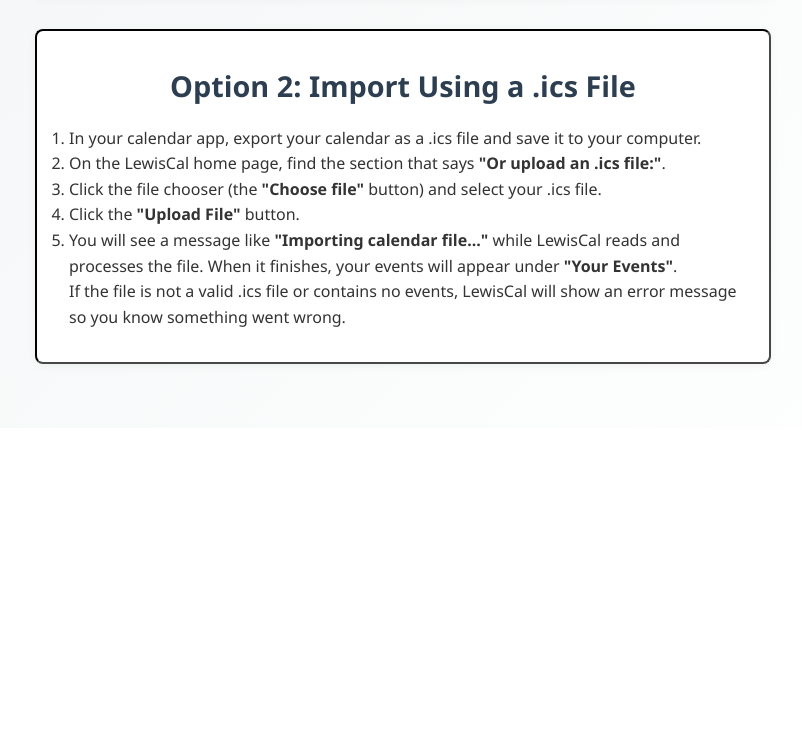
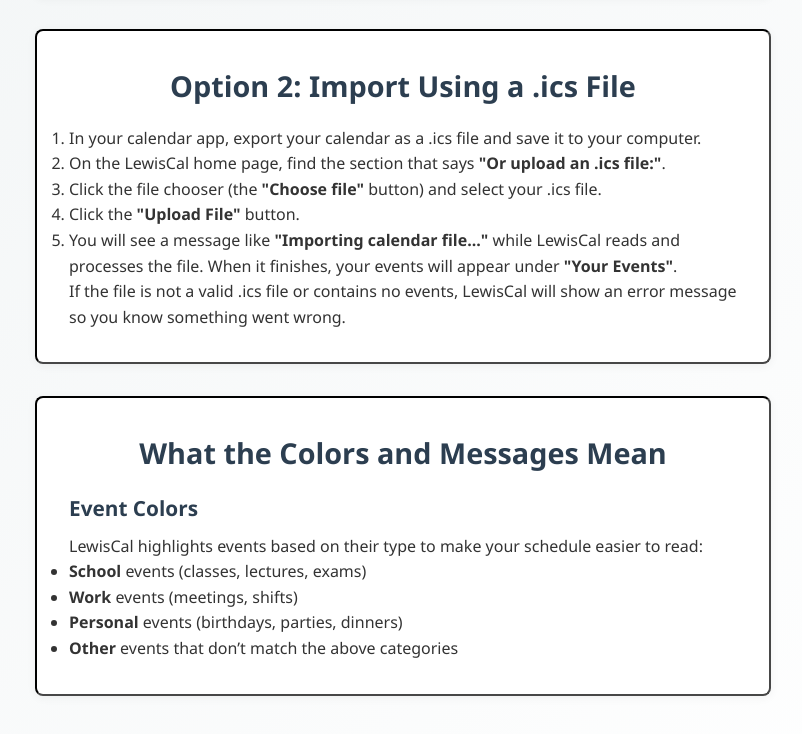
Before and after one commit to DV-SoftEnginFall2025-Sprint-04/LewisCal, a plain HTML site: page frontend/help.html in a window 1280 px wide. Shown: the part 808-1542 px from the top of the page, without its empty margins (237-1039 px from the left). Before the commit the page ends 1236 px from the top, so only its background shows below. Drawn offline with Linux system fonts and the light colour scheme.

Commit message:
Update help.html

```diff
--- a/frontend/help.html
+++ b/frontend/help.html
@@ -84,3 +84,17 @@
           LewisCal will show an error message so you know something went wrong.
         </p>
       </section>
+
+      <section class="welcome-section">
+        <h2>What the Colors and Messages Mean</h2>
+        <h3>Event Colors</h3>
+        <p>
+          LewisCal highlights events based on their type to make your schedule easier
+          to read:
+        </p>
+        <ul>
+          <li><strong>School</strong> events (classes, lectures, exams)</li>
+          <li><strong>Work</strong> events (meetings, shifts)</li>
+          <li><strong>Personal</strong> events (birthdays, parties, dinners)</li>
+          <li><strong>Other</strong> events that don’t match the above categories</li>
+        </ul>
```
